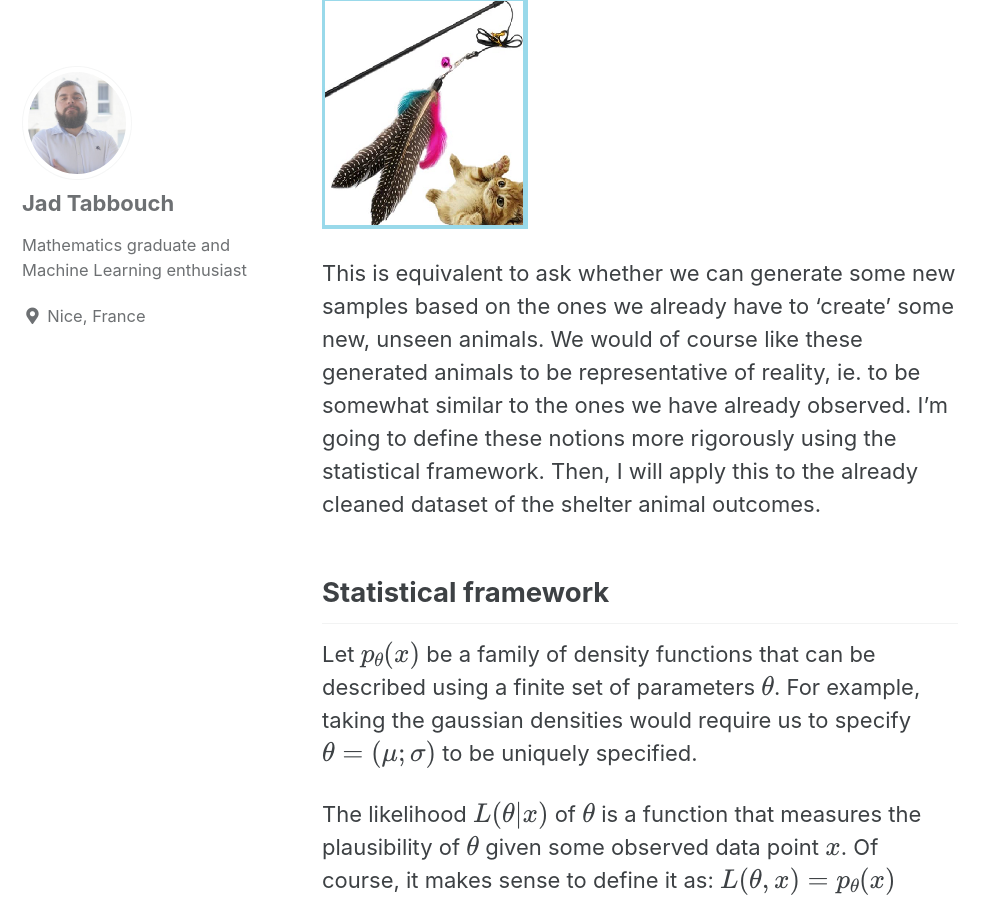
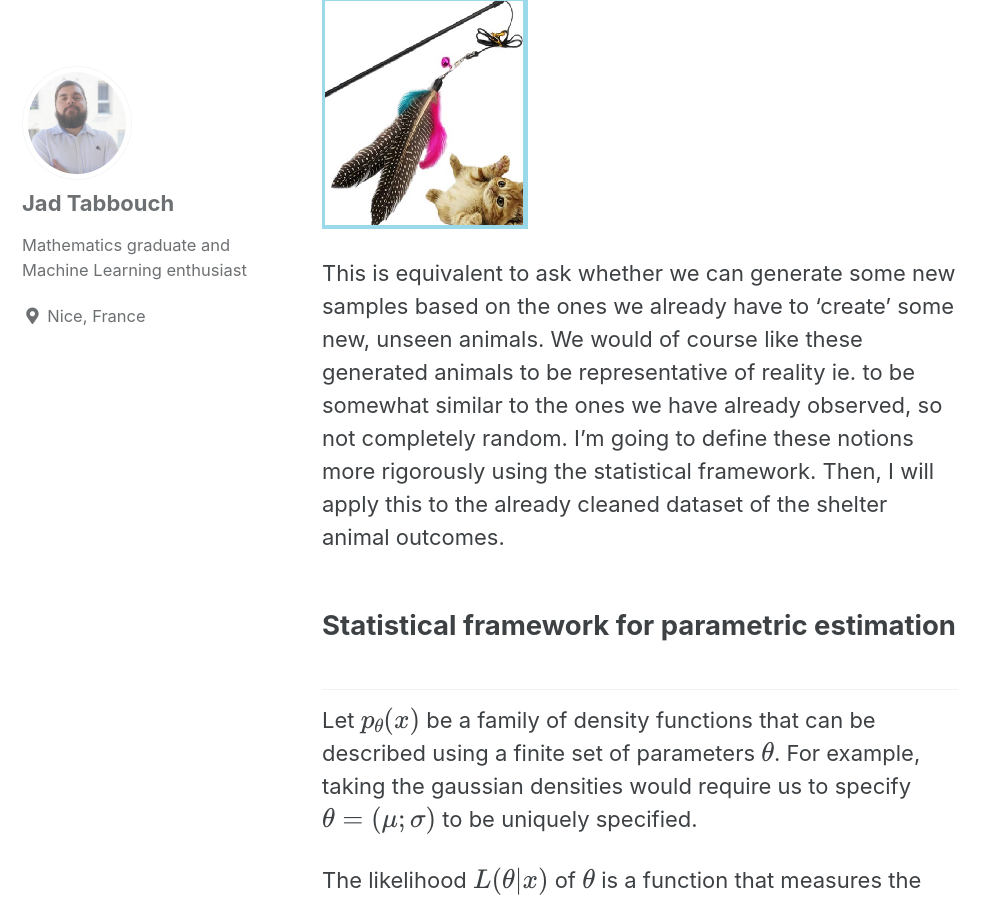
Before and after one commit to jad-tab/jad-tab.github.io, a Jekyll site: the page built from _posts/2020-01-08-Generative_models.md, in a window 1280 px wide and 900 px high, scrolled down 499 px. Shown: the whole window, without its empty margins (0-995 px from the left). Built offline with Jekyll 4.4.1, drawn with Linux system fonts in a browser that asks for light colours; cached includes are drawn as plain includes; formulas are drawn with MathJax 3.

Commit message:
Update 2020-01-08-Generative_models.md

```diff
--- a/_posts/2020-01-08-Generative_models.md
+++ b/_posts/2020-01-08-Generative_models.md
@@ -13,11 +13,12 @@ Let us go back to the animal shelter we once helped in another article. Suppose
 
 ![alt]({{ site.url }}{{ site.baseurl }}/figures2/groom.png)
 
-This is equivalent to ask whether we can generate some new samples based on the ones we already have to 'create' some new, unseen animals. We would of course like these generated animals to be representative of reality, ie. to be somewhat similar to the ones we have already observed.
+This is equivalent to ask whether we can generate some new samples based on the ones we already have to 'create' some new, unseen animals. We would of course like these generated animals to be representative of reality ie. to be somewhat similar to the ones we have already observed, so not completely random.
 I'm going to define these notions more rigorously using the statistical framework. Then, I will apply this to the already cleaned dataset of the shelter animal outcomes.
 
 
-## Statistical framework
+## Statistical framework for parametric estimation
+
 Let $$p_{\theta}(x)$$ be a family of density functions that can be described using a finite set of parameters $$\theta$$. For example, taking the gaussian densities would require us to specify $$\theta = (\mu ; \sigma)$$ to be uniquely specified.
 
 The likelihood $$L(\theta | x)$$ of $$\theta$$ is a function that measures the plausibility of $$\theta$$ given some observed data point $$x$$.
@@ -25,7 +26,7 @@ Of course, it makes sense to define it as:
 $$L(\theta, x) = p_{\theta}(x) $$
 
 Now, if we consider the whole dataset $$X$$ we can define:
-$$ L(\theta, X) = \Pi_{x \in X} p_{\theta}(x) $$
+$$ L(\theta, X) = \Pi_{x \in X}   p_{\theta}(x) $$
 
 
 ##
```
